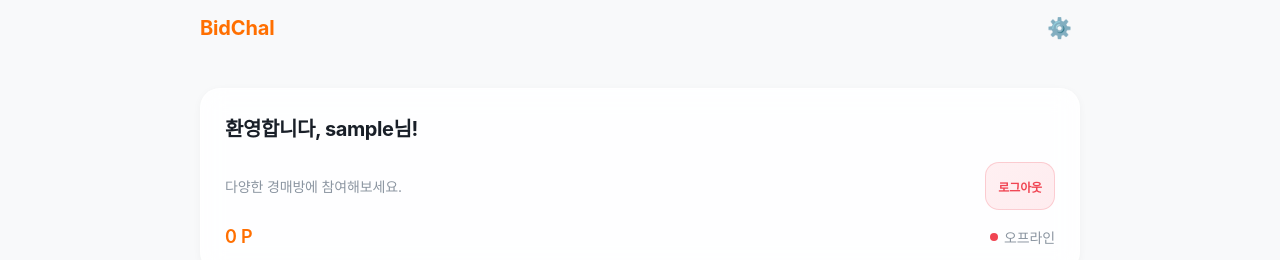
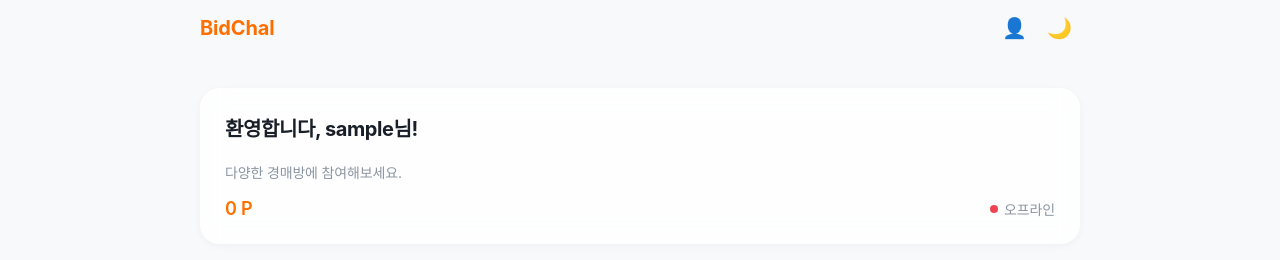
Before and after one commit to jaehwan-space/BidChal, a React (Vite) app in the folder frontend/: page / in a window 1280 px wide. Shown: the top 260 px of the page. Built offline with nearby package versions, Linux system fonts and the light colour scheme; no server answers; sample sign-in values are in the browser's storage; a web font is replaced by a local one.

Commit message:
feat: PC 헤더에 마이페이지 링크 추가, 로그아웃을 마이페이지로 이동, 다크모드 토글 간소화 (다크/라이트 2종)

```diff
--- a/frontend/src/App.tsx
+++ b/frontend/src/App.tsx
@@ -26,11 +26,8 @@ function App() {
   const theme = useThemeStore((state) => state.theme);
 
   useEffect(() => {
-    if (theme === 'system') {
-      document.documentElement.removeAttribute('data-theme');
-    } else {
-      document.documentElement.setAttribute('data-theme', theme);
-    }
+    const resolved = theme === 'system' ? 'light' : theme;
+    document.documentElement.setAttribute('data-theme', resolved);
   }, [theme]);
 
   return (
--- a/frontend/src/components/layout/Layout.module.css
+++ b/frontend/src/components/layout/Layout.module.css
@@ -61,3 +61,14 @@
     padding: 0 40px;
   }
 }
+
+/* Utilities */
+.desktopOnly {
+  display: none !important;
+}
+
+@media (min-width: 1024px) {
+  .desktopOnly {
+    display: flex !important;
+  }
+}
--- a/frontend/src/components/layout/Layout.tsx
+++ b/frontend/src/components/layout/Layout.tsx
@@ -1,6 +1,7 @@
 import React from 'react';
 import { useNavigate, useLocation } from 'react-router-dom';
 import { useThemeStore } from '../../store/useThemeStore';
+import { useAuthStore } from '../../store/useAuthStore';
 import { BottomNav } from './BottomNav';
 import styles from './Layout.module.css';
 
@@ -8,19 +9,12 @@ export function Header() {
   const navigate = useNavigate();
   const location = useLocation();
   const { theme, setTheme } = useThemeStore();
+  const { isAuthenticated } = useAuthStore();
 
   const isHome = location.pathname === '/' || location.pathname === '/login';
 
   const toggleTheme = () => {
-    if (theme === 'system') setTheme('light');
-    else if (theme === 'light') setTheme('dark');
-    else setTheme('system');
-  };
-
-  const getThemeIcon = () => {
-    if (theme === 'system') return '⚙️';
-    if (theme === 'light') return '☀️';
-    return '🌙';
+    setTheme(theme === 'dark' ? 'light' : 'dark');
   };
 
   return (
@@ -37,13 +31,24 @@ export function Header() {
         )}
         <h1 className={styles.headerTitle} onClick={() => navigate('/')} style={{ cursor: 'pointer' }}>BidChal</h1>
       </div>
-      <div>
+      <div style={{ display: 'flex', alignItems: 'center', gap: '4px' }}>
+        {/* PC에서만 보이는 마이페이지 링크 */}
+        {isAuthenticated && (
+          <button
+            onClick={() => navigate('/mypage')}
+            className={styles.desktopOnly}
+            style={{ background: 'none', border: 'none', cursor: 'pointer', fontSize: '20px', padding: '8px', borderRadius: '50%' }}
+            title="마이페이지"
+          >
+            👤
+          </button>
+        )}
         <button
           onClick={toggleTheme}
           style={{ background: 'none', border: 'none', cursor: 'pointer', fontSize: '20px', padding: '8px', borderRadius: '50%' }}
-          title={`현재 테마: ${theme}`}
+          title={theme === 'dark' ? '라이트 모드로 전환' : '다크 모드로 전환'}
         >
-          {getThemeIcon()}
+          {theme === 'dark' ? '☀️' : '🌙'}
         </button>
       </div>
     </header>
--- a/frontend/src/pages/Lobby.tsx
+++ b/frontend/src/pages/Lobby.tsx
@@ -14,7 +14,7 @@ import { motion } from 'framer-motion';
 
 export function Lobby() {
   const { connect, disconnect, isConnected } = useSocketStore();
-  const { user, token, logout, updateUser } = useAuthStore();
+  const { user, token, updateUser } = useAuthStore();
   const navigate = useNavigate();
 
   const { data: rooms, isLoading, isError, refetch: refetchRooms } = useRooms();
@@ -53,10 +53,7 @@ export function Lobby() {
     };
   }, [connect, disconnect]);
 
-  const handleLogout = () => {
-    logout();
-    navigate('/login');
-  }
+
 
   const handleCreateRoom = async (e: React.FormEvent) => {
     e.preventDefault();
@@ -81,15 +78,10 @@ export function Lobby() {
 
       {/* Header Profile */}
       <Card title={`환영합니다, ${user?.username || '게스트'}님!`}>
-        <div style={{ display: 'flex', flexWrap: 'wrap', justifyContent: 'space-between', alignItems: 'center', gap: '12px', marginBottom: '16px' }}>
+        <div style={{ marginBottom: '16px' }}>
           <p style={{ color: 'var(--text-secondary)', margin: 0, fontSize: '14px' }}>
             다양한 경매방에 참여해보세요.
           </p>
-          <div style={{ display: 'flex', gap: '8px' }}>
-            <Button variant="danger" onClick={handleLogout} style={{ padding: '8px 12px', fontSize: '12px' }}>
-              로그아웃
-            </Button>
-          </div>
         </div>
         <div style={{ display: 'flex', justifyContent: 'space-between', alignItems: 'center' }}>
           <p style={{ color: 'var(--primary)', fontWeight: 600, fontSize: '18px', margin: 0 }}>
--- a/frontend/src/pages/Mypage.tsx
+++ b/frontend/src/pages/Mypage.tsx
@@ -21,7 +21,7 @@ interface MypageData {
 }
 
 export function Mypage() {
-  const { token, updateUser } = useAuthStore();
+  const { token, updateUser, logout } = useAuthStore();
   const navigate = useNavigate();
   const [data, setData] = useState<MypageData | null>(null);
   const [loading, setLoading] = useState(true);
@@ -125,7 +125,10 @@ export function Mypage() {
           <h2 style={{ margin: 0, fontSize: '24px', fontWeight: 800 }}>{data.user.username}</h2>
           <span style={{ fontSize: '13px', color: 'var(--text-secondary)' }}>가입일: {new Date(data.user.createdAt).toLocaleDateString()}</span>
         </div>
-        <Button variant="secondary" onClick={() => setActiveModal('profile')}>프로필 수정</Button>
+        <div style={{ display: 'flex', gap: '8px' }}>
+          <Button variant="secondary" onClick={() => setActiveModal('profile')}>프로필 수정</Button>
+          <Button variant="danger" onClick={() => { logout(); navigate('/login'); }}>로그아웃</Button>
+        </div>
       </div>
 
       {/* --- 지갑 섹션 --- */}
--- a/frontend/src/store/useThemeStore.ts
+++ b/frontend/src/store/useThemeStore.ts
@@ -11,7 +11,7 @@ interface ThemeState {
 export const useThemeStore = create<ThemeState>()(
   persist(
     (set) => ({
-      theme: 'system',
+      theme: 'light',
       setTheme: (theme) => {
         set({ theme });
       },
```
